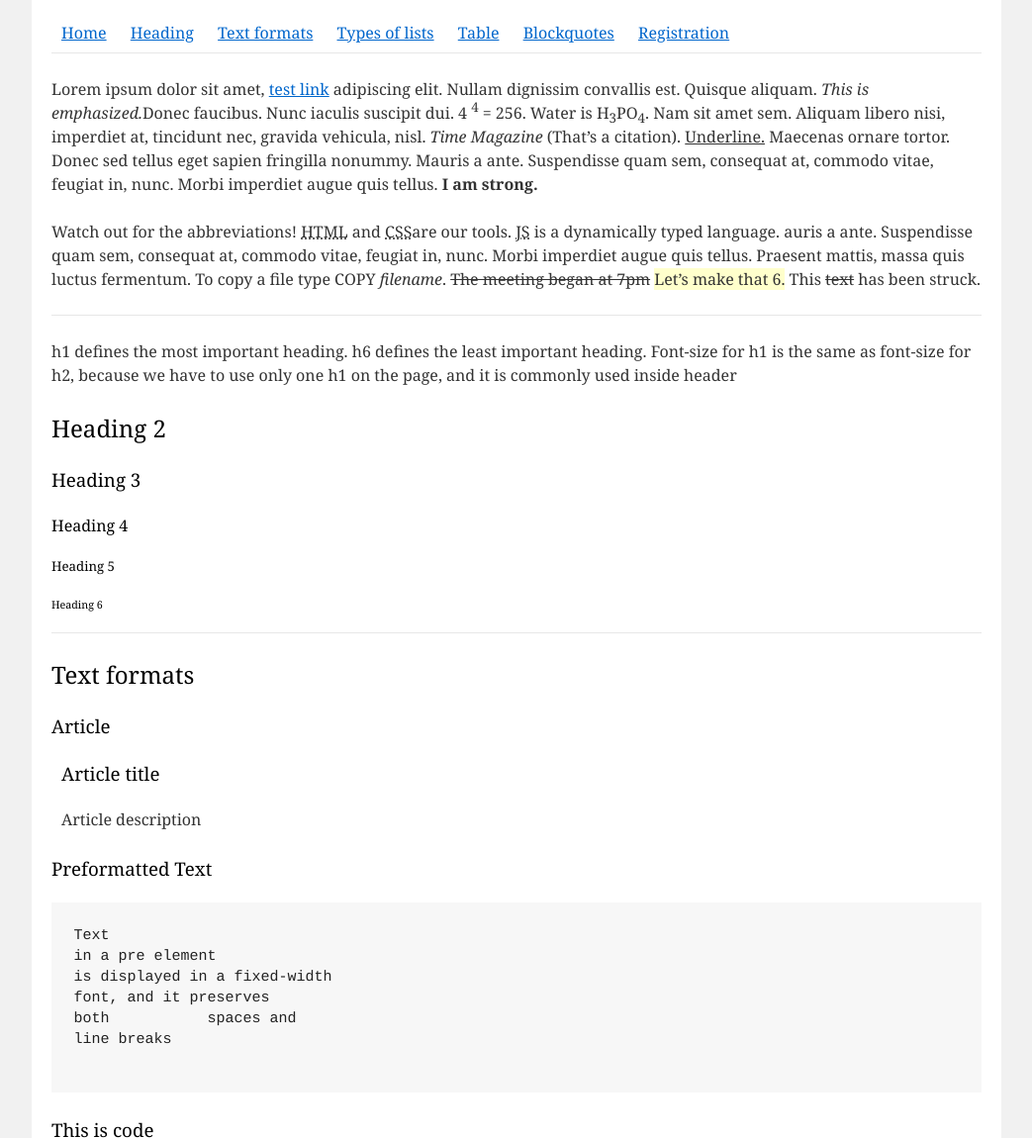
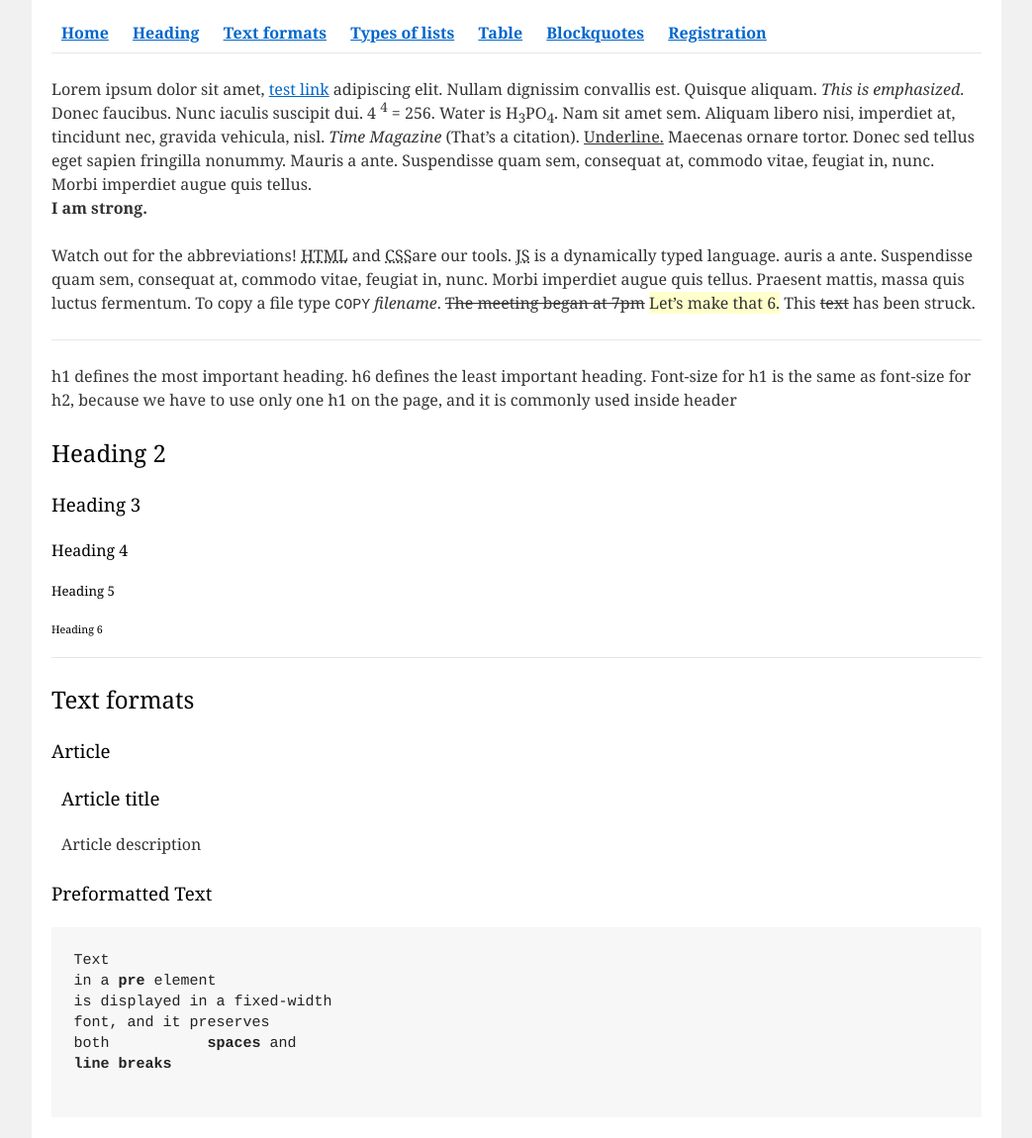
Before and after one commit to Ashe3/FL-12, a plain HTML site: page FL12_HW1/homework/index.html in a window 1280 px wide. Shown: the part 225-1375 px from the top of the page at 99% size, without its empty margins (118-1161 px from the left). Drawn offline with Linux system fonts and the light colour scheme.

Commit message:
text style changes

```diff
--- a/FL12_HW1/homework/index.html
+++ b/FL12_HW1/homework/index.html
@@ -15,34 +15,34 @@
           <!-- TODO: Content goes here -->
           <header>
             <a href="index.html"><img src="logo.png" alt="EPAM logo"></a>
-            <h1>HTML Elements </h1>
+            <h1>HTML Elements</h1>
             <hr>
           </header>
           <nav>
-            <a href="#home">Home</a>
-            <a href="#heading">Heading</a>
-            <a href="#textformats">Text formats</a>
-            <a href="listtypes">Types of lists</a>
-            <a href="table">Table</a>
-            <a href="blockquotes">Blockquotes</a>
-            <a href="register">Registration</a>
+            <a href="#home"><b>Home</b></a>
+            <a href="#heading"><b>Heading</b></a>
+            <a href="#textformats"><b>Text formats</b></a>
+            <a href="#listtypes"><b>Types of lists</b></a>
+            <a href="#table"><b>Table</b></a>
+            <a href="#blockquotes"><b>Blockquotes</b></a>
+            <a href="#register"><b>Registration</b></a>
           </nav>
           <hr>
           <main>
             <section id="home">
               <h2 hidden>Home</h2>
               <p>
-                Lorem ipsum dolor sit amet, <a href="#">test link</a> adipiscing elit. Nullam dignissim convallis est. Quisque aliquam. <i>This is emphasized.</i>Donec
+                Lorem ipsum dolor sit amet, <a href="#">test link</a> adipiscing elit. Nullam dignissim convallis est. Quisque aliquam. <i>This is emphasized</i>. Donec
                 faucibus. Nunc iaculis suscipit dui. 4 <sup>4</sup> = 256. Water is H<sub>3</sub>PO<sub>4</sub>. Nam sit amet sem. Aliquam libero nisi, imperdiet at,
-                tincidunt nec, gravida vehicula, nisl. <i>Time Magazine</i> (That’s a citation). <u>Underline.</u> Maecenas ornare tortor. Donec sed tellus eget
+                tincidunt nec, gravida vehicula, nisl. <cite>Time Magazine</cite> (That’s a citation). <u>Underline.</u> Maecenas ornare tortor. Donec sed tellus eget
                 sapien fringilla nonummy. Mauris a ante. Suspendisse quam sem, consequat at, commodo vitae, feugiat in, nunc. Morbi imperdiet
-                augue quis tellus. <strong>I am strong.</strong>
+                augue quis tellus. <br><strong>I am strong.</strong>
               </p>
               <p>
                 Watch out for the abbreviations! <abbr title="Hyper Text Markup Language">HTML</abbr> and <abbr title="Cascading Style Sheets">CSS</abbr>are our tools.
                 <abbr title="JavaScript">JS</abbr> is a dynamically typed language. auris a ante. Suspendisse quam
                 sem, consequat at, commodo vitae, feugiat in, nunc. Morbi imperdiet augue quis tellus. Praesent mattis, massa quis luctus
-                fermentum. To copy a file type COPY <i>filename</i>. <del>The meeting began at 7pm</del> <ins>Let’s make that 6.</ins> This <del>text</del> has been struck.
+                fermentum. To copy a file type <kbd>COPY</kbd> <i>filename</i>. <del>The meeting began at 7pm</del> <ins>Let’s make that 6.</ins> This <del>text</del> has been struck.
               </p>
             </section>
             <hr>
@@ -71,11 +71,11 @@
                   <h3>Preformatted Text</h3>
                   <pre>
 Text
-in a pre element
+in a <b>pre</b> element
 is displayed in a fixed-width
 font, and it preserves
-both           spaces and
-line breaks
+both           <b>spaces</b> and
+<b>line breaks</b>
                   </pre>
                 </section>
                 <section>
@@ -95,7 +95,7 @@ line breaks
             <section id="listtypes">
               <h2 hidden>Types of lists</h2>
               <section>
-                  <h3>Unordered Wish List</h3>
+                  <h2>Unordered Wish List</h2>
                   <ul>
                     <li>Iphone 11 pro max</li>
                     <li>Books:
@@ -109,7 +109,7 @@ line breaks
                   </ul>
                 </section>
                 <section>
-                  <h3>Ordered Task List</h3>
+                  <h2>Ordered Task List</h2>
                   <ol>
                     <li>Pay the bills</li>
                     <li>Refuel the car</li>
@@ -125,11 +125,11 @@ line breaks
                 <section>
                   <h3>Definition List</h3>
                   <dl>
-                    <dt>HTML</dt>
+                    <dt><b>HTML</b></dt>
                     <dd>HTML is the standard markup language to create Web pages.</dd>
-                    <dt>CSS</dt>
+                    <dt><b>CSS</b></dt>
                     <dd>CSS describes how HTML elements are to be displayed.</dd>
-                    <dt>JavaScript</dt>
+                    <dt><b>JavaScript</b></dt>
                     <dd>JavaScript is a scripting languages, primarily used on the Web.</dd>
                   </dl>
                   <section>
@@ -185,7 +185,7 @@ line breaks
                 Let’s keep it simple. Italics are good to help set it off from the body text. Be sure to style the citation.
               </p>
               <blockquote>
-                "So if you want to go fast, if you want to get done quickly, if you want your code to be easy to write, make it easy to read."
+                "So if you want to go fast, if you want to get done quickly, if you want your code to be easy to write, make it easy to read."<br>
                 <a href="#">Robert C. Martin (Uncle Bob)</a>
               </blockquote>
             </section>
@@ -208,7 +208,7 @@ line breaks
                 <label for="userInfo">
                   <textarea name="text" id="userInfo" cols="19" rows="3"></textarea><br>
                 </label>
-                <button>Submit</button>
+                <button type="submit">Submit</button>
               </form>
             </section>
             </main>
```
